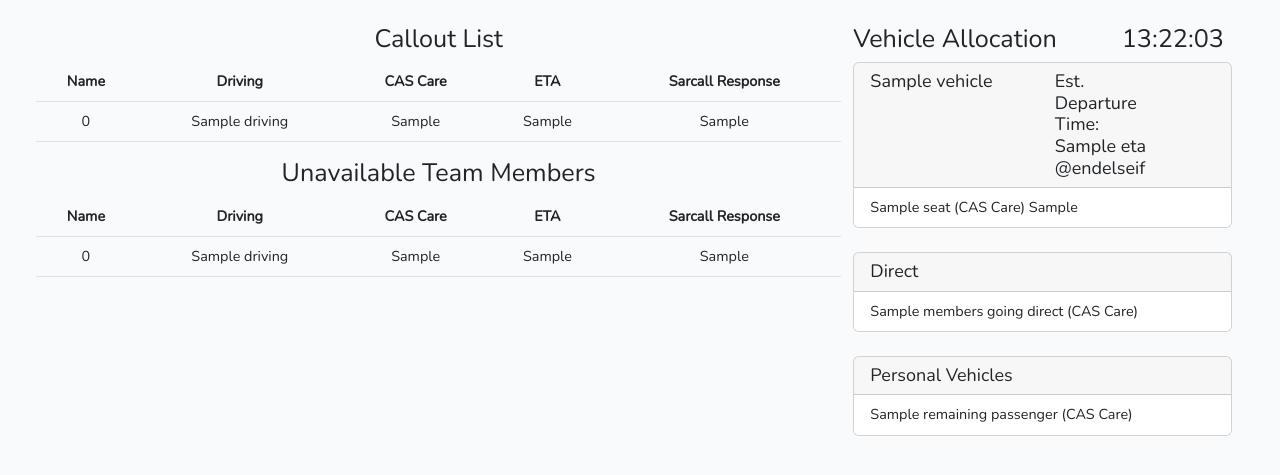
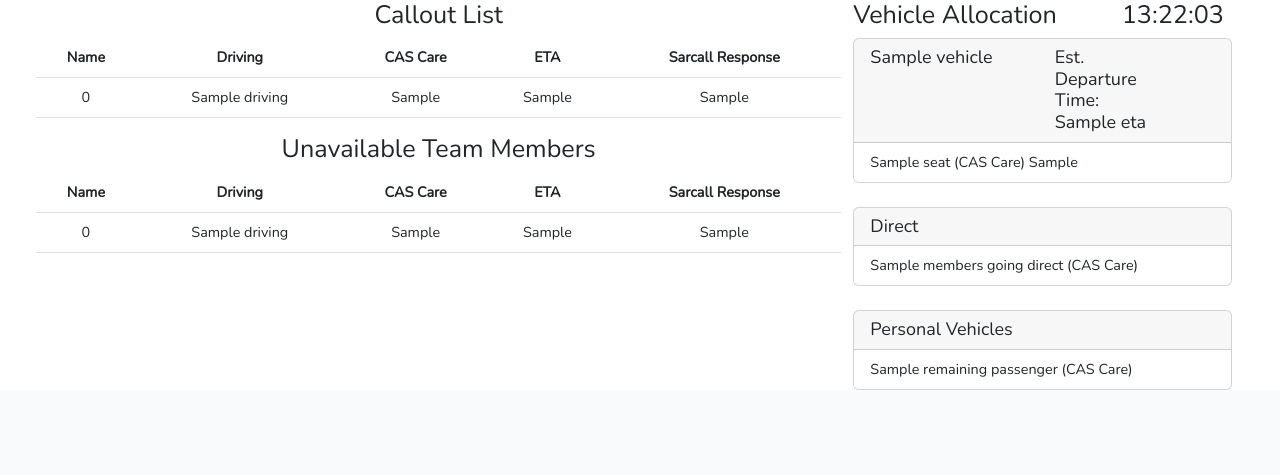
Before and after one commit to BradnDodd/PenrithMRT, a Laravel app: template src/resources/views/vehicles/allocation.blade.php in a window 1280 px wide. Shown: the top 475 px of the page. Run offline with Laravel 9, Linux system fonts and the light colour scheme; the template is opened without the code that fills it: most values are stand-ins (such as "Sample title", 1, 10 or a date in 2020); style sheets or scripts are compiled from the project's sources.

Commit message:
Eta improvements

```diff
--- a/src/resources/sass/app.scss
+++ b/src/resources/sass/app.scss
@@ -6,3 +6,16 @@
 
 // Bootstrap
 @import 'bootstrap/scss/bootstrap';
+
+
+p.etaString,
+p.etaValue
+{
+    display: inline;
+}
+
+@media only screen and (max-width: 1080px) {
+    p.etaString {
+        display: none;
+    }
+}
--- a/src/resources/views/layouts/app.blade.php
+++ b/src/resources/views/layouts/app.blade.php
@@ -73,7 +73,7 @@
             </div>
         </nav>
     @endif
-        <main class="py-4">
+        <main>
             @yield('content')
         </main>
     </div>
--- a/src/resources/views/vehicles/allocation.blade.php
+++ b/src/resources/views/vehicles/allocation.blade.php
@@ -1,7 +1,7 @@
 @extends('layouts.app')
 
 @section('content')
-    <div class="container-fluid px-5">
+    <div class="container-fluid px-5 bg-white">
         <div class="row">
             <div class="col-8 text-center">
                 <div class="row">
@@ -89,7 +89,7 @@
                             <h5 class="card-header">
                                 <div class="row">
                                     <div class="col-6">{{ $vehicle['name'] }}</div>
-                                    <div class="col-4">Est. Departure Time: @if(empty($vehicle['eta'])) No ETA @else {{ $vehicle['eta'] }} @endelseif @endif</div>
+                                    <div class="col-4"><p class="etaString">Est. Departure Time: </p><p class="etaValue"> @if(empty($vehicle['eta'])) No ETA @else {{ $vehicle['eta'] }} @endif</p></div>
                                 </div>
                             </h5>
                             <ul class="list-group list-group-flush">
```
Also changed, not shown: src/app/Http/Controllers/VehicleAllocationController.php (+22 -4 lines).
